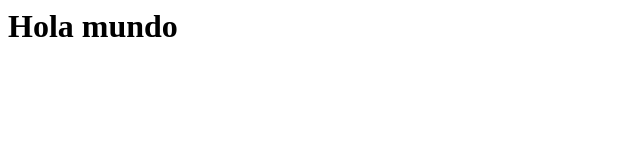
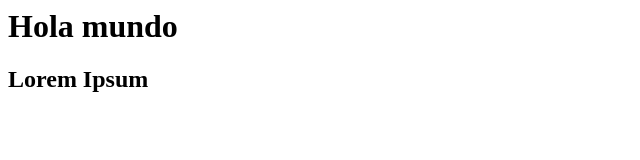
Before and after one commit to SmartAppsSPA/WebSmartApps, a plain HTML site: page index.html in a window 1280 px wide. Shown: the whole page, without its empty margins (0-640 px from the left). Drawn offline with Linux system fonts and the light colour scheme.

Commit message:
update - Agrega subtitulo a sitio web

```diff
--- a/index.html
+++ b/index.html
@@ -4,5 +4,6 @@
 
 	<body>
 		<h1>Hola mundo</h1>
+		<h2>Lorem Ipsum</h2>
 	</body>
 </html>
```
